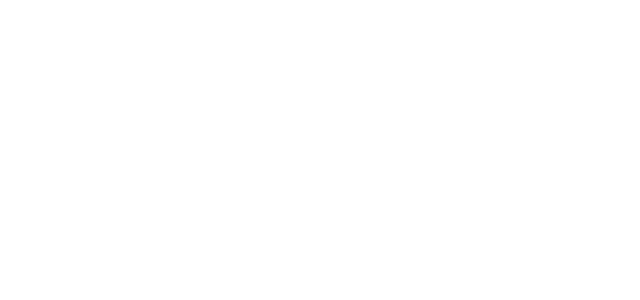
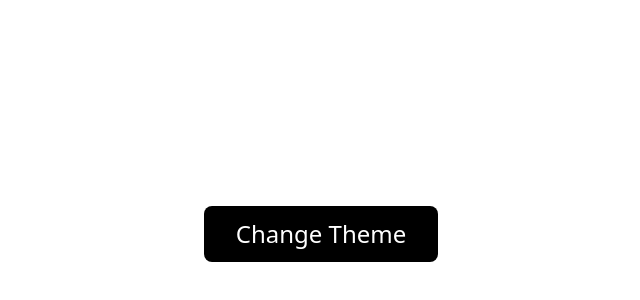
Before and after one commit to DevRahulll/21_Days-React-Projects, a React (Vite) app in the folder 20Projects/: page /themetoggler in a window 1280 px wide. Before the commit this address had no page. Shown: the part 166-466 px from the top of the page, without its empty margins (319-959 px from the left). Built offline with nearby package versions, Linux system fonts and the light colour scheme.

Commit message:
added project 8 theme changer

```diff
--- a/20Projects/src/App.tsx
+++ b/20Projects/src/App.tsx
@@ -6,6 +6,7 @@
 import LoadMoreData from "./components/05LoadMoreData/LoadMoreData";
 import QrGenerator from "./components/06QrGenerator/QrGenerator";
 import TreeView from "./components/07TreeView/TreeView";
+import ThemeToggler from "./components/08ThemeToggler/ThemeToggler";
 
 function App() {
   return (
@@ -18,6 +19,7 @@
         <Route path="/loadmoredata" element={<LoadMoreData />} />
         <Route path="/qrcodegenerator" element={<QrGenerator />} />
         <Route path="/treeview" element={<TreeView />} />
+        <Route path="/themetoggler" element={<ThemeToggler />} />
       </Routes>
     </div>
   );
--- /dev/null
+++ b/20Projects/src/components/08ThemeToggler/ThemeToggler.tsx
@@ -0,0 +1,24 @@
+import { useTheme } from "./useTheme";
+
+function ThemeToggler() {
+  const [theme, setTheme] = useTheme("theme", "dark");
+
+  function handleThemeToggler(): void {
+    setTheme(theme === "dark" ? "light" : "dark");
+  }
+
+  return (
+    <div
+      className={`${theme === "dark" ? "bg-white" : "bg-black"} flex h-screen items-center justify-center`}
+    >
+      <button
+        onClick={handleThemeToggler}
+        className={`cursor-pointer rounded-lg bg-black px-8 py-3 text-2xl font-medium transition-all duration-300 hover:scale-100 active:scale-90 ${theme === "dark" ? "bg-black text-white" : "bg-white text-black"} `}
+      >
+        Change Theme
+      </button>
+    </div>
+  );
+}
+
+export default ThemeToggler;
--- /dev/null
+++ b/20Projects/src/components/08ThemeToggler/useTheme.ts
@@ -0,0 +1,22 @@
+import { useEffect, useState } from "react";
+
+export const useTheme = (
+  key: string,
+  defaultValue: string,
+): [string, React.Dispatch<React.SetStateAction<string>>] => {
+  const [value, setValue] = useState<string>(() => {
+    let currentValue;
+    try {
+      currentValue = localStorage.getItem(key) || defaultValue;
+    } catch (error) {
+      console.error(error);
+      currentValue = defaultValue;
+    }
+    return currentValue;
+  });
+  useEffect(() => {
+    localStorage.setItem(key, value);
+  }, [key, value]);
+
+  return [value, setValue];
+};
```
